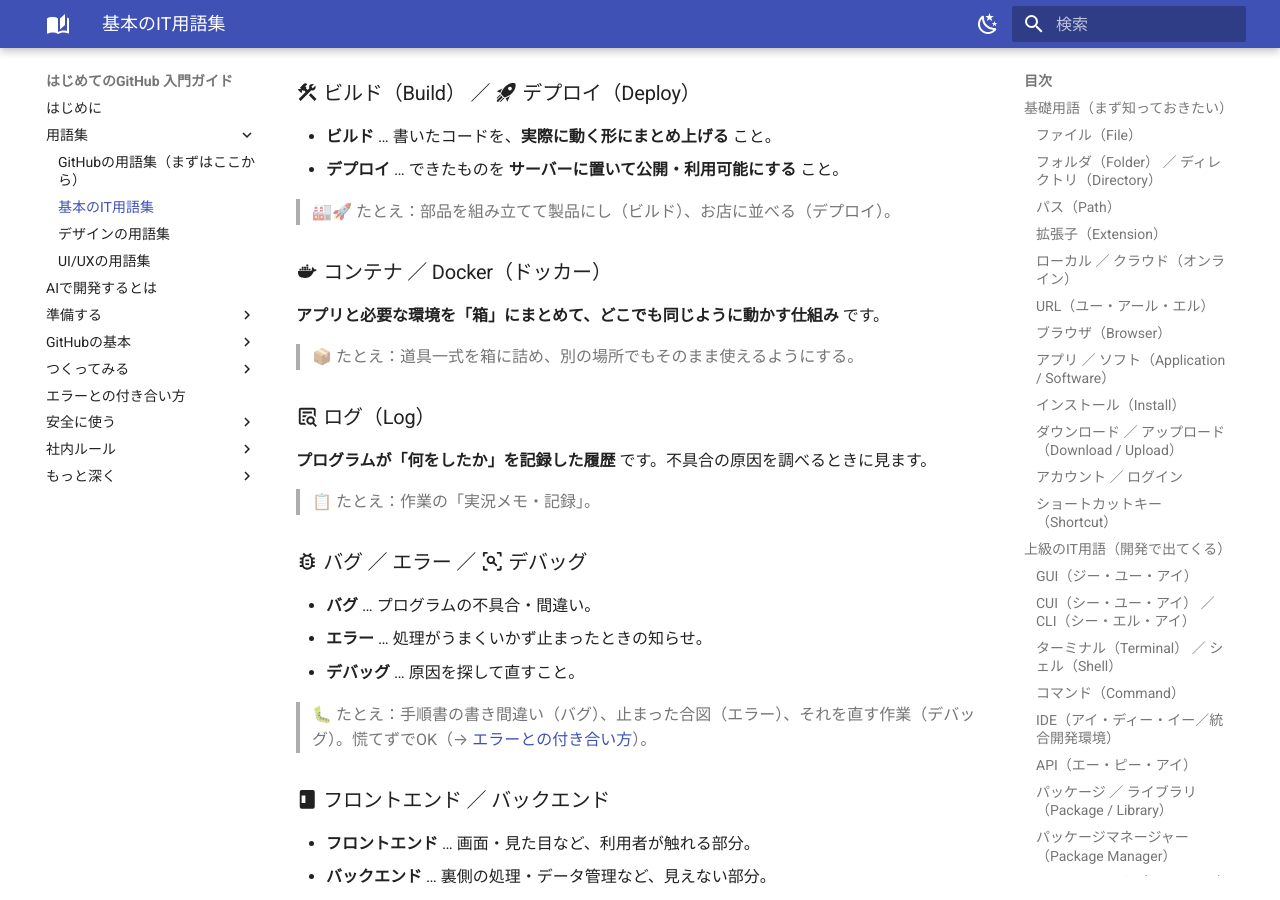
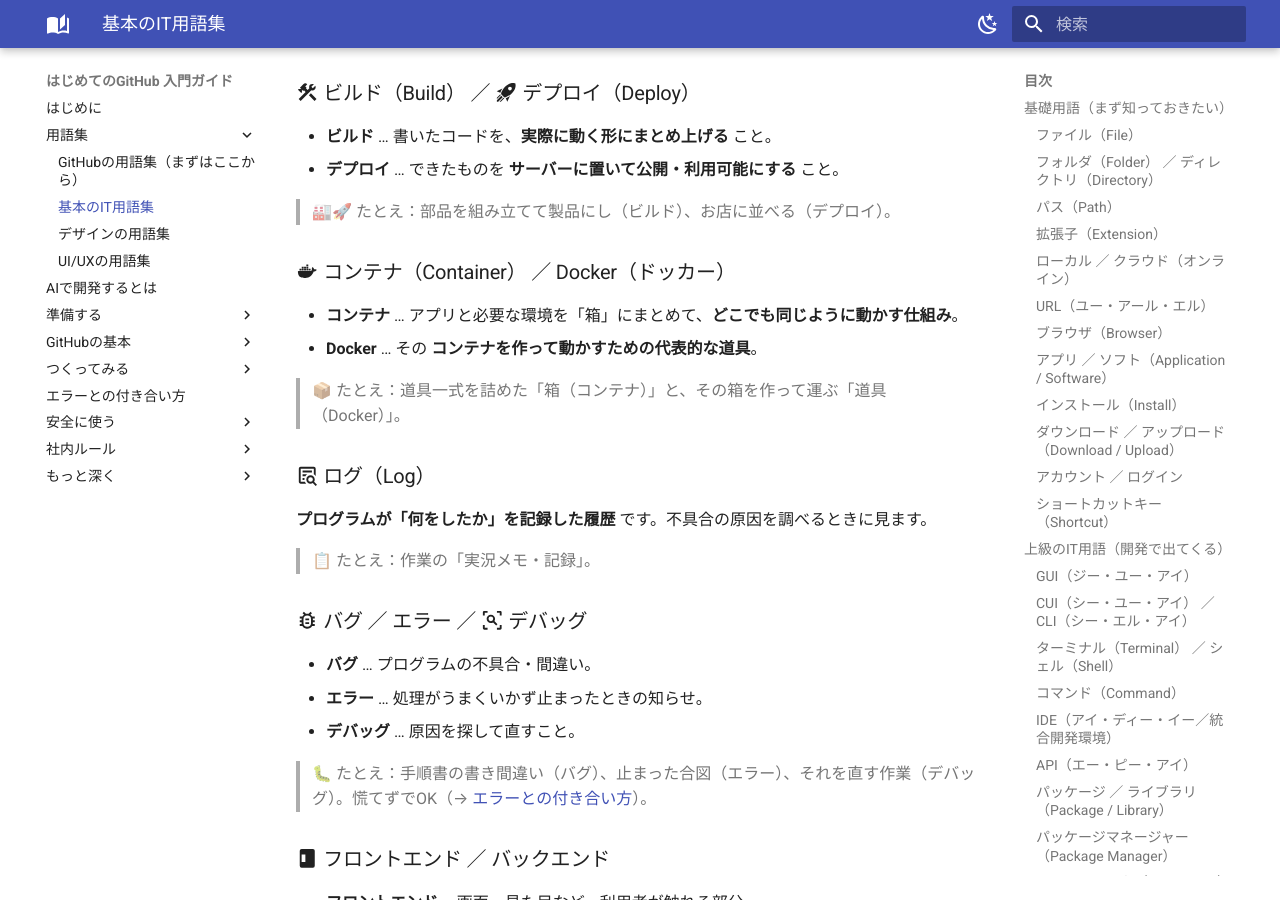
Before and after one commit to sup-kajiwara/github-guide, an MkDocs documentation site: the page built from docs/it-basics.md, in a window 1280 px wide and 900 px high, scrolled down 5392 px. Built offline with MkDocs 1.6.1 and Material for MkDocs 9.7.7, drawn with Linux system fonts in a browser that asks for light colours.

Commit message:
IT用語集: コンテナとDockerを概念＋代表ツールの関係に修正
横並び表記をやめ、コンテナ＝仕組み／Docker＝それを動かす道具と明確化

Co-Authored-By: Claude Opus 4.8 <noreply@anthropic.com>

```diff
--- a/docs/it-basics.md
+++ b/docs/it-basics.md
@@ -175,10 +175,11 @@ Git/GitHub特有の言葉は [GitHubの用語集](glossary.md) にまとめて
 
 > 🏭🚀 たとえ：部品を組み立てて製品にし（ビルド）、お店に並べる（デプロイ）。
 
-### :material-docker: コンテナ ／ Docker（ドッカー）
-**アプリと必要な環境を「箱」にまとめて、どこでも同じように動かす仕組み** です。
+### :material-docker: コンテナ（Container） ／ Docker（ドッカー）
+- **コンテナ** … アプリと必要な環境を「箱」にまとめて、**どこでも同じように動かす仕組み**。
+- **Docker** … その **コンテナを作って動かすための代表的な道具**。
 
-> 📦 たとえ：道具一式を箱に詰め、別の場所でもそのまま使えるようにする。
+> 📦 たとえ：道具一式を詰めた「箱（コンテナ）」と、その箱を作って運ぶ「道具（Docker）」。
 
 ### :material-text-box-search-outline: ログ（Log）
 **プログラムが「何をしたか」を記録した履歴** です。不具合の原因を調べるときに見ます。
```
